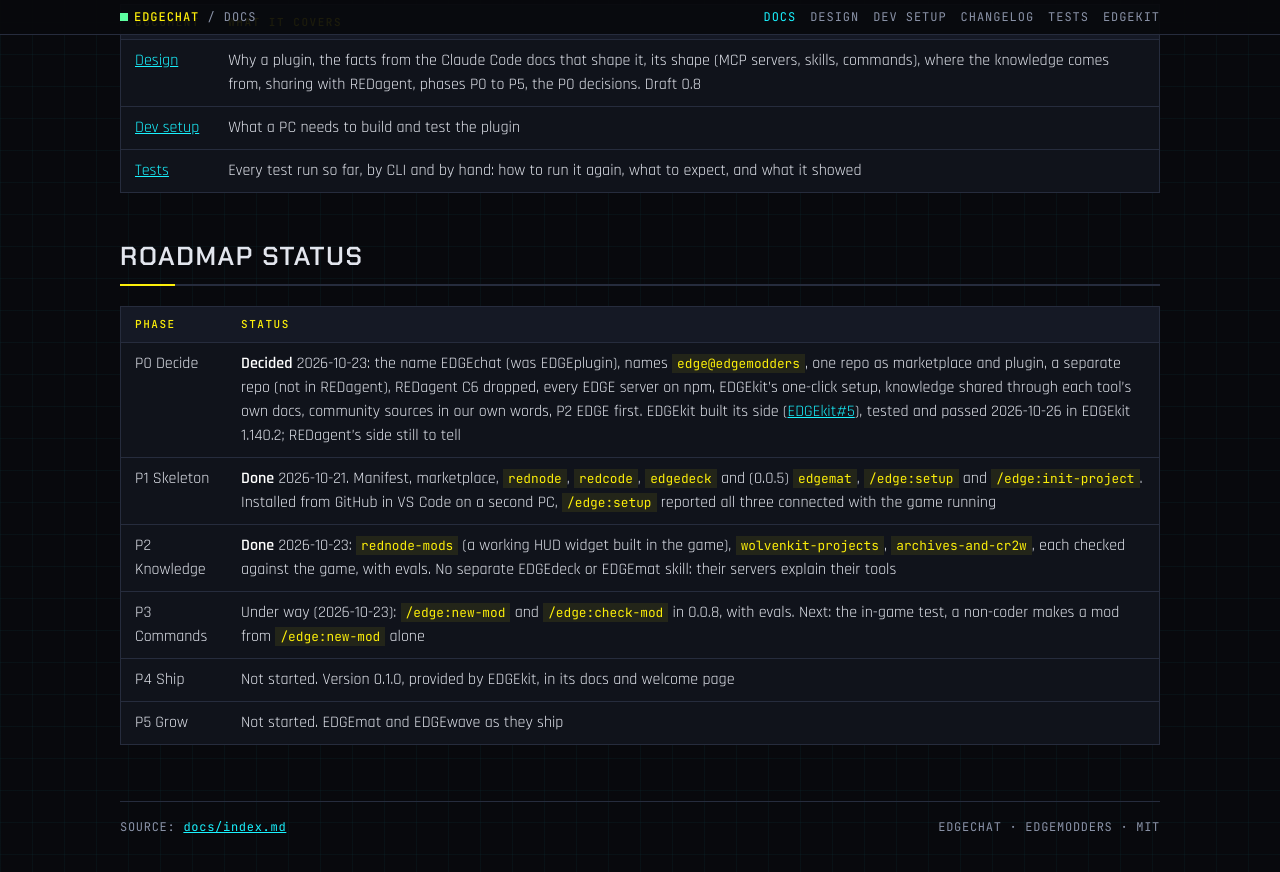
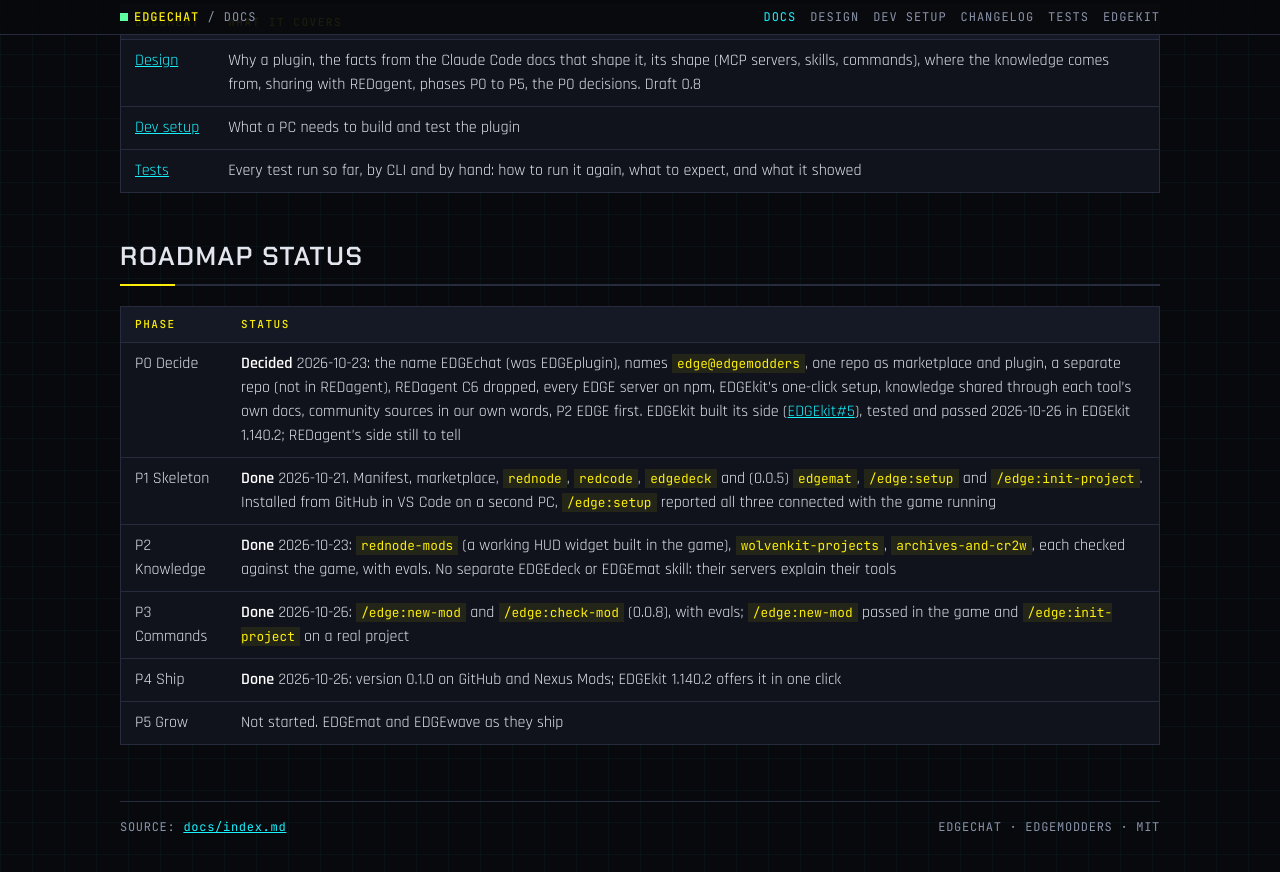
Before and after one commit to Edgemodders/EDGEchat, a Jekyll site: the page built from docs/index.md, in a window 1280 px wide and 900 px high, scrolled down 1322 px. Shown: the top 872 px of the window. Built offline with Jekyll 4.4.1, drawn with Linux system fonts in a browser that asks for light colours; some of the changed text lies outside the part shown.

Commit message:
0.1.0: the first release
Version 0.1.0; the changelog's Unreleased becomes 0.1.0 (2026-10-26).
README, docs home, Nexus description and the status badge say released;
P3 and P4 done.

Co-Authored-By: Claude Opus 5.5 <noreply@anthropic.com>

```diff
--- a/docs/index.md
+++ b/docs/index.md
@@ -6,7 +6,7 @@ title: Docs
 
 The EDGE plugin for Claude Code: Cyberpunk 2077 modding knowledge as skills, the EDGE MCP servers, and modding commands, in one install. Source: [github.com/Edgemodders/EDGEchat](https://github.com/Edgemodders/EDGEchat).
 
-A preview (plugin 0.0.x), not released yet. REDnode supports game version 2.5 from 0.38.1 (0.37.0 is the last for 2.31). The skills' game facts were checked on 2.5 (2026-10-26).
+Version 0.1.0, the first release (2026-10-26). REDnode supports game version 2.5 from 0.38.1 (0.37.0 is the last for 2.31). The skills' game facts were checked on 2.5 (2026-10-26).
 
 ## Install
 
@@ -48,6 +48,6 @@ The knowledge skills (`rednode-mods`, `wolvenkit-projects`, `archives-and-cr2w`,
 | P0 Decide | **Decided** 2026-10-23: the name EDGEchat (was EDGEplugin), names `edge@edgemodders`, one repo as marketplace and plugin, a separate repo (not in REDagent), REDagent C6 dropped, every EDGE server on npm, EDGEkit's one-click setup, knowledge shared through each tool's own docs, community sources in our own words, P2 EDGE first. EDGEkit built its side ([EDGEkit#5](https://github.com/Edgemodders/EDGEkit/issues/5)), tested and passed 2026-10-26 in EDGEkit 1.140.2; REDagent's side still to tell |
 | P1 Skeleton | **Done** 2026-10-21. Manifest, marketplace, `rednode`, `redcode`, `edgedeck` and (0.0.5) `edgemat`, `/edge:setup` and `/edge:init-project`. Installed from GitHub in VS Code on a second PC, `/edge:setup` reported all three connected with the game running |
 | P2 Knowledge | **Done** 2026-10-23: `rednode-mods` (a working HUD widget built in the game), `wolvenkit-projects`, `archives-and-cr2w`, each checked against the game, with evals. No separate EDGEdeck or EDGEmat skill: their servers explain their tools |
-| P3 Commands | Under way (2026-10-23): `/edge:new-mod` and `/edge:check-mod` in 0.0.8, with evals. Next: the in-game test, a non-coder makes a mod from `/edge:new-mod` alone |
-| P4 Ship | Not started. Version 0.1.0, provided by EDGEkit, in its docs and welcome page |
+| P3 Commands | **Done** 2026-10-26: `/edge:new-mod` and `/edge:check-mod` (0.0.8), with evals; `/edge:new-mod` passed in the game and `/edge:init-project` on a real project |
+| P4 Ship | **Done** 2026-10-26: version 0.1.0 on GitHub and Nexus Mods; EDGEkit 1.140.2 offers it in one click |
 | P5 Grow | Not started. EDGEmat and EDGEwave as they ship |
```
Also changed, not shown: .claude-plugin/plugin.json, README.md, docs/assets/brand/badges/status.svg, docs/changelog.md, 2 other files.
